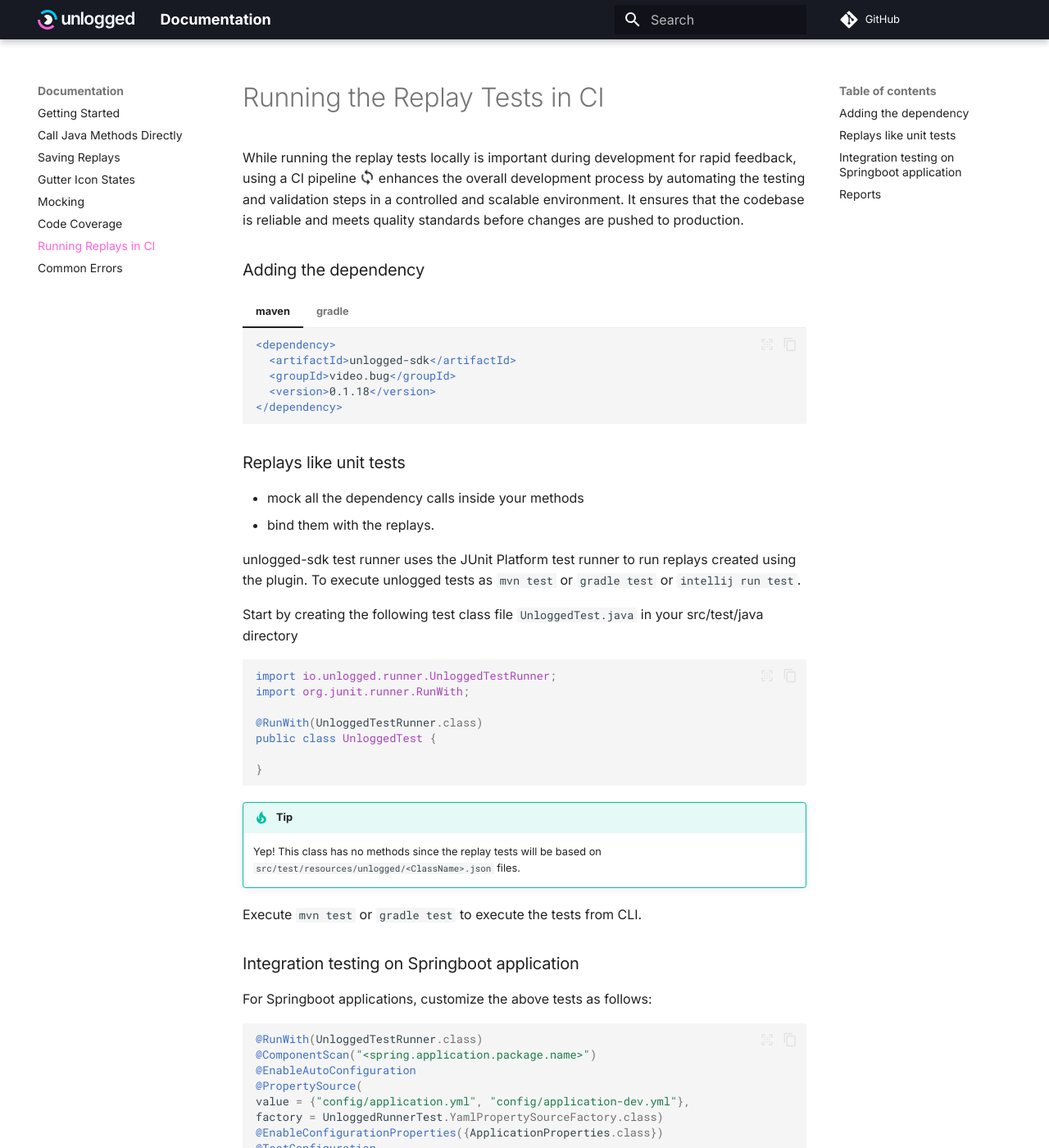
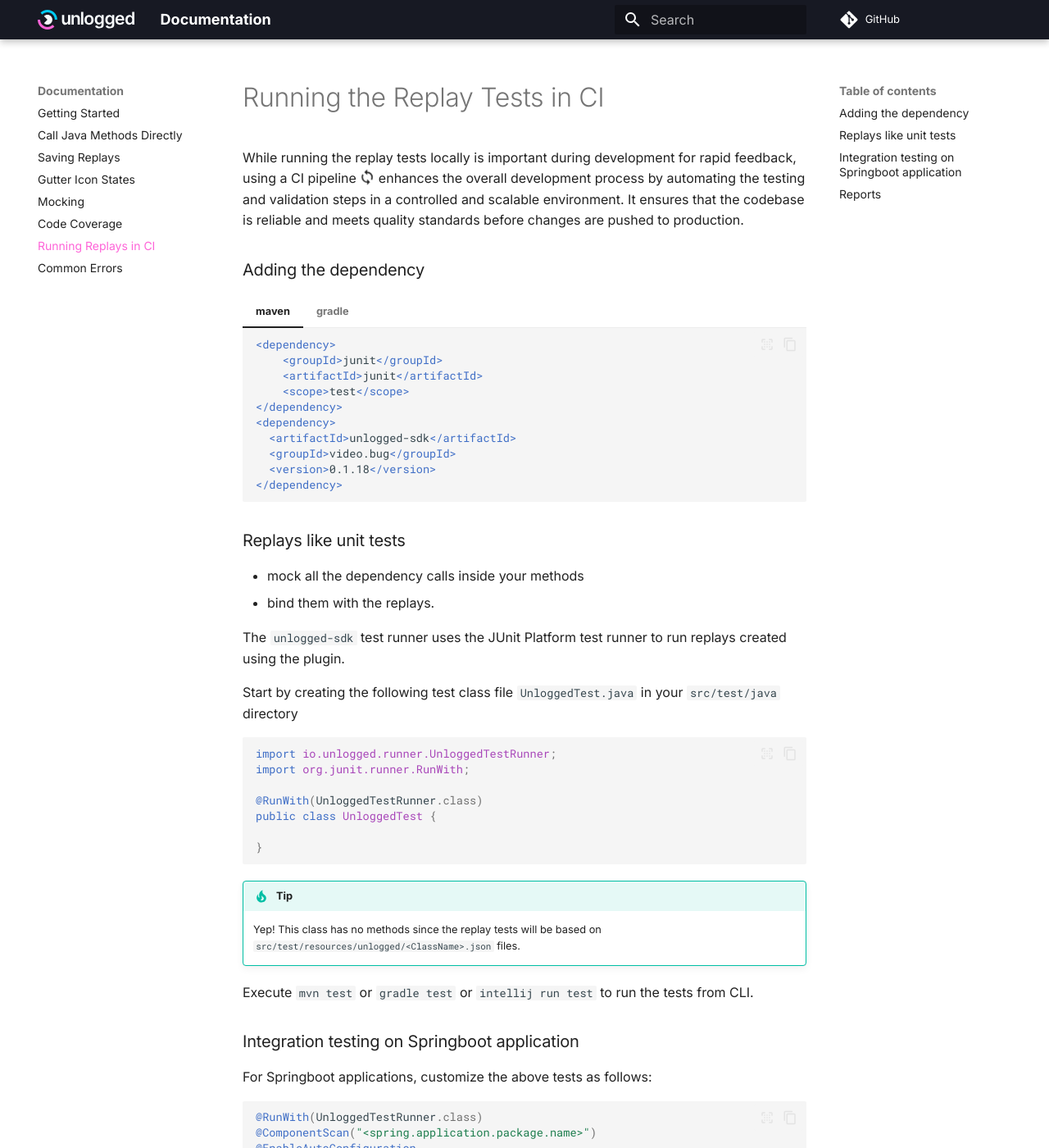
Before and after one commit to unloggedio/documentation, an MkDocs documentation site: the page built from docs/cirunner.md, in a window 1280 px wide and 1400 px high. Shown: the whole window at 82% size. Built offline with MkDocs 1.6.1 and Material for MkDocs 9.7.7, drawn with Linux system fonts in a browser that asks for light colours; comment, search, counter and statistics services are not loaded.

Commit message:
modify documentation

````diff
--- a/docs/cirunner.md
+++ b/docs/cirunner.md
@@ -6,6 +6,11 @@ While running the replay tests locally is important during development for rapid
 
 === "maven"
     ``` xml
+    <dependency>
+        <groupId>junit</groupId>
+        <artifactId>junit</artifactId>
+        <scope>test</scope>
+    </dependency>
     <dependency>
       <artifactId>unlogged-sdk</artifactId>
       <groupId>video.bug</groupId>
@@ -17,6 +22,8 @@ While running the replay tests locally is important during development for rapid
     ``` groovy
     dependencies
     {
+        testImplementation 'org.junit.jupiter:junit-jupiter-api:{version}'
+        testRuntimeOnly 'org.junit.jupiter:junit-jupiter-engine:{version}'
         implementation 'video.bug:unlogged-sdk:0.1.18'
         annotationProcessor 'video.bug:unlogged-sdk:0.1.18'
     }
@@ -27,9 +34,9 @@ While running the replay tests locally is important during development for rapid
 - mock all the dependency calls inside your methods
 - bind them with the replays.
 
-unlogged-sdk test runner uses the JUnit Platform test runner to run replays created using the plugin. To execute unlogged tests as ```mvn test``` or ```gradle test``` or ```intellij run test```.
+The `unlogged-sdk` test runner uses the JUnit Platform test runner to run replays created using the plugin.
 
-Start by creating the following test class file ```UnloggedTest.java``` in your src/test/java directory
+Start by creating the following test class file `UnloggedTest.java` in your `src/test/java` directory
 
 ```java
 
@@ -43,9 +50,9 @@ public class UnloggedTest {
 ```
 
 !!! tip
-	Yep! This class has no methods since the replay tests will be based on ```src/test/resources/unlogged/<ClassName>.json``` files.
+	Yep! This class has no methods since the replay tests will be based on `src/test/resources/unlogged/<ClassName>.json` files.
 
-Execute ```mvn test``` or ```gradle test``` to execute the tests from CLI.
+Execute `mvn test` or `gradle test` or `intellij run test`  to run the tests from CLI.
 
 ### Integration testing on Springboot application
 
@@ -77,10 +84,10 @@ public class UnloggedRunnerTest {
 ```
 
 !!! example "Remember!"
-	Remember to update ```<spring.application.package.name>``` to your package name, ```config/application-dev.yml``` to the config files you want to use. ```UnloggedRunnerTest.YamlPropertySourceFactory.class``` is for supporting yml files. Specify your test application properties inside ```ApplicationProperties.class```.
+	Remember to update `<spring.application.package.name>` to your package name, `config/application-dev.yml` to the config files you want to use. `UnloggedRunnerTest.YamlPropertySourceFactory.class` is for supporting yml files. Specify your test application properties inside `ApplicationProperties.class`.
 
 With this, unlogged test runner will create as instance of the spring application context and execute the tests based on the beans created by spring.
 
 ### Reports
 
-Running ```mvn test``` or ```gradle test``` will generate ```xml``` reports that are stored at ```${basedir}/target/surefire-reports```
+Running `mvn test` or `gradle test` will generate `xml` reports that are stored at `${basedir}/target/surefire-reports`
````
